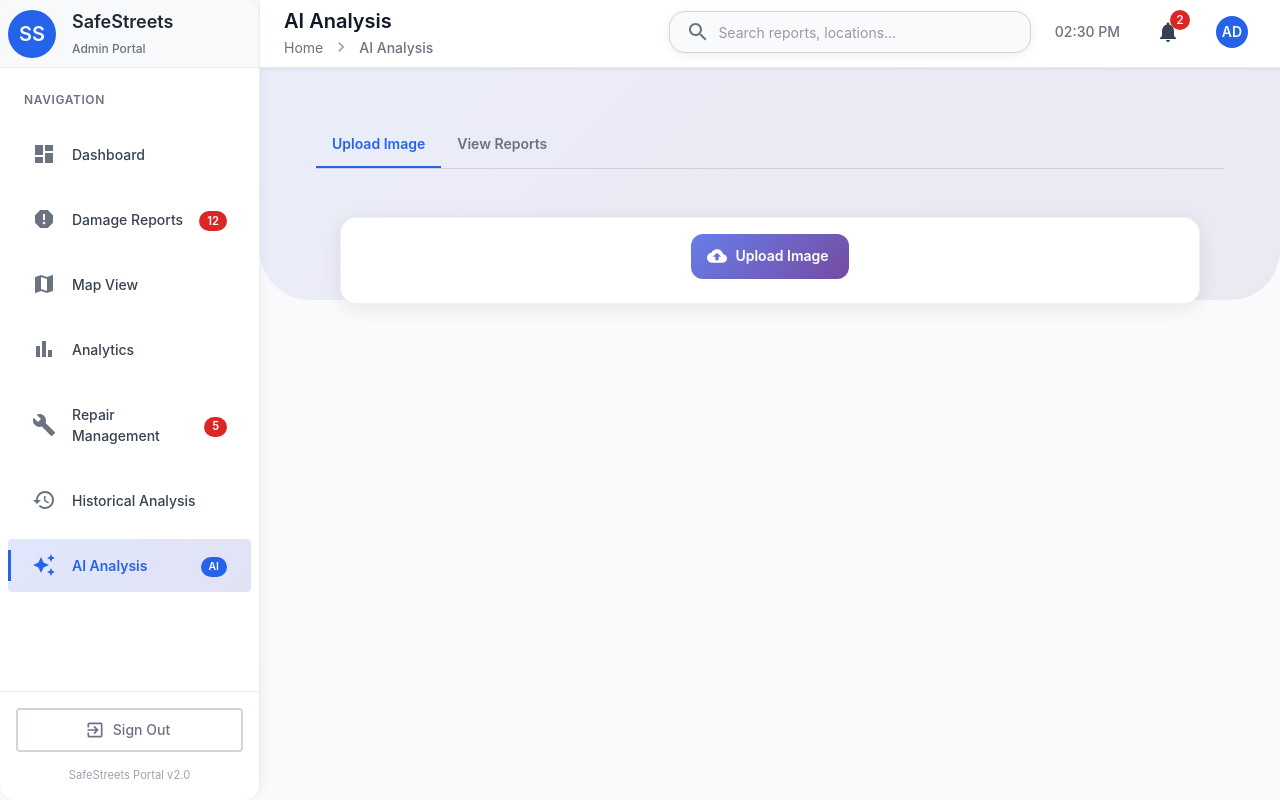
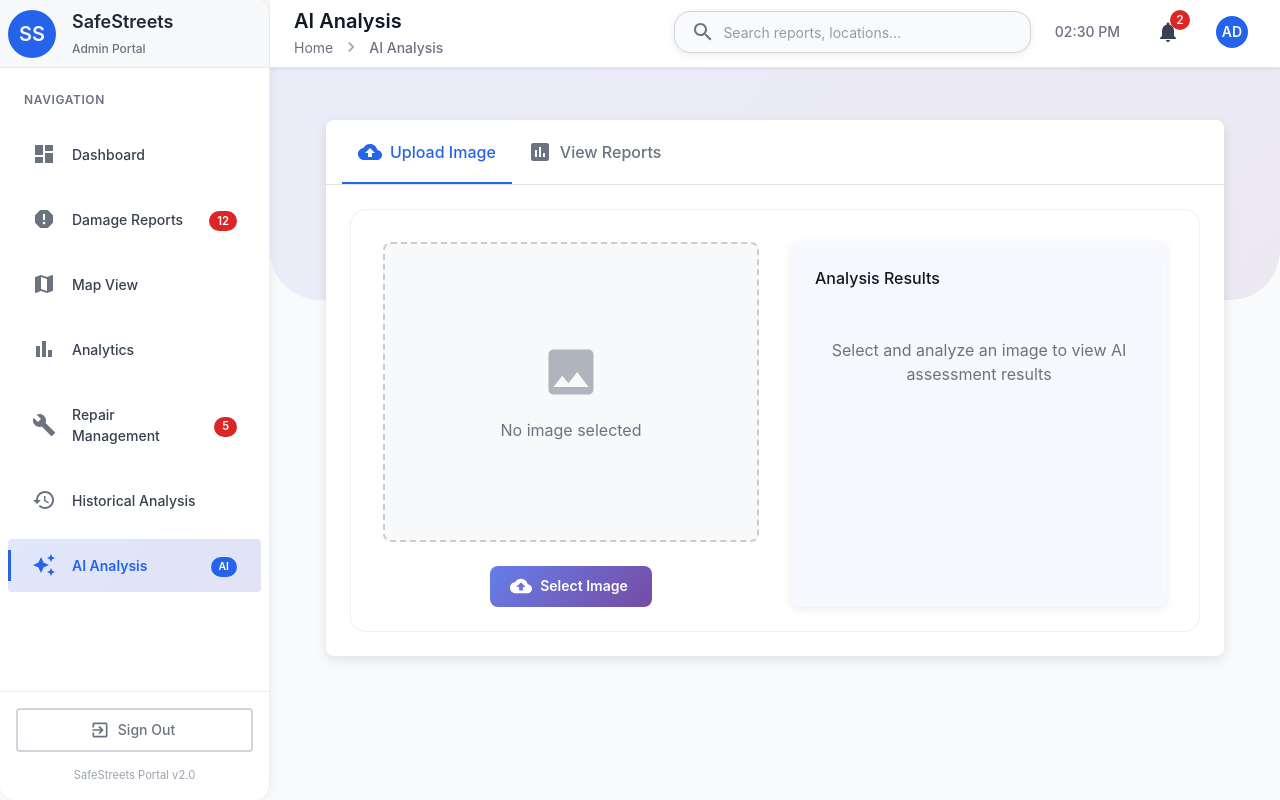
Before and after one commit to safestreets-g408/safestreets, a React (Create React App) app in the folder apps/admin-portal/: page /ai-analysis in a window 1280 px wide. Built offline with nearby package versions, Linux system fonts and the light colour scheme.

Commit message:
minor bugs fixes

```diff
--- a/apps/admin-portal/src/config/constants.js
+++ b/apps/admin-portal/src/config/constants.js
@@ -1,5 +1,5 @@
 // Layout
-export const DRAWER_WIDTH = 260;
+export const DRAWER_WIDTH = 270;
 
 // API
 export const API_BASE_URL = 'http://localhost:5030/api';
--- a/apps/admin-portal/src/pages/AiAnalysis.js
+++ b/apps/admin-portal/src/pages/AiAnalysis.js
@@ -10,10 +10,15 @@ import {
   Tabs,
   Tab,
   Paper,
-  Grid
+  Grid,
+  Divider,
+  Container,
+  Chip
 } from '@mui/material';
 import { styled } from '@mui/material/styles';
 import CloudUploadIcon from '@mui/icons-material/CloudUpload';
+import ImageIcon from '@mui/icons-material/Image';
+import AssessmentIcon from '@mui/icons-material/Assessment';
 import { api } from '../utils/api';
 import { TOKEN_KEY } from '../config/constants';
 
@@ -159,85 +164,107 @@ const AiAnalysis = () => {
     }
   };
 
-  const renderReports = () => {
-    if (reportsLoading) {
-      return <CircularProgress />;
-    }
-
-    if (!reports.length) {
-      return (
-        <Alert severity="info">
-          No reports found
-        </Alert>
-      );
-    }
-
-    return (
-      <Grid container spacing={3}>
-        {reports.map((report) => (
-          <Grid item xs={12} md={6} key={report.id}>
-            <Paper sx={{ p: 2 }}>
-              <Typography variant="h6" gutterBottom>
-                Damage Report
-              </Typography>
-              <Typography variant="body2" color="text.secondary" gutterBottom>
-                Uploaded by: {report.userEmail}
-              </Typography>
-              <Typography variant="body2" color="text.secondary" gutterBottom>
-                Date: {new Date(report.createdAt).toLocaleDateString()}
-              </Typography>
-              <Typography variant="body1" gutterBottom>
-                Damage Type: {report.damageType}
-              </Typography>
-              <Typography variant="body1" gutterBottom>
-                Severity: {report.severity}
-              </Typography>
-              <Typography variant="body1" gutterBottom>
-                Priority: {report.priority}
-              </Typography>
-              {report.annotatedImage && (
-                <Box sx={{ mt: 2 }}>
-                  <img
-                    src={report.annotatedImage}
-                    alt="Annotated damage"
-                    style={{
-                      width: '100%',
-                      maxHeight: 200,
-                      objectFit: 'contain',
-                      borderRadius: 4,
-                      border: '1px solid rgba(0,0,0,0.1)'
-                    }}
-                  />
-                </Box>
-              )}
-            </Paper>
-          </Grid>
-        ))}
-      </Grid>
-    );
-  };
+  // Reports are now rendered directly in the JSX of TabPanel with index 1
 
   return (
     <Box sx={{ p: 3 }}>
 
-      <Box sx={{ borderBottom: 1, borderColor: 'divider', mb: 3 }}>
-        <Tabs value={tabValue} onChange={handleTabChange}>
-          <Tab label="Upload Image" />
-          <Tab label="View Reports" />
+      <Paper
+        elevation={2}
+        sx={{
+          borderRadius: 2,
+          overflow: 'hidden',
+          mb: 4
+        }}
+      >
+        <Box sx={{ px: 2, borderBottom: 1, borderColor: 'divider' }}>
+          <Tabs
+            value={tabValue}
+            onChange={handleTabChange}
+            variant="scrollable"
+            scrollButtons="auto"
+            sx={{
+              '& .MuiTab-root': {
+                minHeight: '64px',
+                textTransform: 'none',
+                fontSize: '1rem',
+                fontWeight: 500,
+              }
+            }}
+          >
+            <Tab
+              label="Upload Image"
+              icon={<CloudUploadIcon />}
+              iconPosition="start"
+            />
+            <Tab
+              label="View Reports"
+              icon={<AssessmentIcon />}
+              iconPosition="start"
+            />
           </Tabs>
         </Box>
 
         <TabPanel value={tabValue} index={0}>
-        <Card>
-          <CardContent>
-            <Box sx={{ display: 'flex', flexDirection: 'column', alignItems: 'center', gap: 2 }}>
+          <Card sx={{ boxShadow: 'none' }}>
+            <CardContent sx={{ px: { xs: 2, sm: 4 }, py: 4 }}>
+              <Grid container spacing={4}>
+                <Grid item xs={12} md={6}>
+                  <Box sx={{
+                    display: 'flex',
+                    flexDirection: 'column',
+                    alignItems: 'center',
+                    gap: 3,
+                    height: '100%',
+                    justifyContent: 'center'
+                  }}>
+                    <Paper
+                      elevation={0}
+                      sx={{
+                        width: '100%',
+                        height: 300,
+                        borderRadius: 2,
+                        border: '2px dashed #ccc',
+                        display: 'flex',
+                        flexDirection: 'column',
+                        alignItems: 'center',
+                        justifyContent: 'center',
+                        backgroundColor: '#f8f9fa',
+                        position: 'relative',
+                        overflow: 'hidden'
+                      }}
+                    >
+                      {previewUrl ? (
+                        <img
+                          src={previewUrl}
+                          alt="Preview"
+                          style={{
+                            width: '100%',
+                            height: '100%',
+                            objectFit: 'contain',
+                            padding: '16px'
+                          }}
+                        />
+                      ) : (
+                        <>
+                          <ImageIcon sx={{ fontSize: 60, color: 'text.secondary', opacity: 0.5, mb: 2 }} />
+                          <Typography variant="body1" color="text.secondary">
+                            No image selected
+                          </Typography>
+                        </>
+                      )}
+                    </Paper>
+
+                    <Box sx={{ display: 'flex', gap: 2, width: '100%', justifyContent: 'center' }}>
                       <Button
                         component="label"
                         variant="contained"
                         startIcon={<CloudUploadIcon />}
                         disabled={loading}
+                        size="large"
+                        sx={{ px: 3, py: 1, borderRadius: 2 }}
                       >
-                Upload Image
+                        Select Image
                         <VisuallyHiddenInput
                           type="file"
                           accept="image/jpeg,image/png"
@@ -245,61 +272,211 @@ const AiAnalysis = () => {
                         />
                       </Button>
 
-              {previewUrl && (
-                <Box sx={{ mt: 2, width: '100%', maxHeight: 300, overflow: 'hidden' }}>
+                      {selectedImage && (
+                        <Button
+                          variant="contained"
+                          color="secondary"
+                          onClick={analyzeImage}
+                          disabled={loading}
+                          size="large"
+                          sx={{ px: 3, py: 1, borderRadius: 2 }}
+                        >
+                          {loading ? (
+                            <>
+                              <CircularProgress size={20} sx={{ mr: 1, color: 'white' }} />
+                              Analyzing...
+                            </>
+                          ) : 'Analyze Image'}
+                        </Button>
+                      )}
+                    </Box>
+                  </Box>
+                </Grid>
+
+                <Grid item xs={12} md={6}>
+                  <Paper
+                    elevation={1}
+                    sx={{
+                      p: 3,
+                      height: '100%',
+                      borderRadius: 2,
+                      backgroundColor: '#f8f8ff'
+                    }}
+                  >
+                    <Typography variant="h6" gutterBottom sx={{ mb: 2, fontWeight: 500 }}>
+                      Analysis Results
+                    </Typography>
+
+                    {error && (
+                      <Alert severity="error" sx={{ width: '100%', mb: 2 }}>
+                        {error}
+                      </Alert>
+                    )}
+
+                    {loading && (
+                      <Box sx={{
+                        display: 'flex',
+                        flexDirection: 'column',
+                        alignItems: 'center',
+                        justifyContent: 'center',
+                        my: 6,
+                        gap: 2
+                      }}>
+                        <CircularProgress />
+                        <Typography variant="body2" color="text.secondary">
+                          Processing image with AI...
+                        </Typography>
+                      </Box>
+                    )}
+
+                    {!loading && !error && prediction ? (
+                      <Box sx={{ pt: 2 }}>
+                        <Grid container spacing={2}>
+                          <Grid item xs={12}>
+                            <Paper sx={{ p: 2, borderRadius: 2, bgcolor: '#e3f2fd', mb: 2 }}>
+                              <Box sx={{ display: 'flex', alignItems: 'center', justifyContent: 'space-between', mb: 1 }}>
+                                <Typography variant="subtitle1" fontWeight="medium">Damage Type</Typography>
+                                <Chip
+                                  label={prediction.prediction.damageType}
+                                  color="primary"
+                                  variant="filled"
+                                  size="medium"
+                                />
+                              </Box>
+                            </Paper>
+                          </Grid>
+                          <Grid item xs={12} sm={6}>
+                            <Paper sx={{ p: 2, borderRadius: 2, bgcolor: '#fff8e1', height: '100%' }}>
+                              <Box sx={{ display: 'flex', flexDirection: 'column', alignItems: 'center', gap: 1 }}>
+                                <Typography variant="subtitle2" color="text.secondary">Severity</Typography>
+                                <Chip
+                                  label={prediction.prediction.severity}
+                                  color={prediction.prediction.severity.toLowerCase() === 'high' ? 'error' : 'warning'}
+                                  sx={{ fontWeight: 'bold' }}
+                                />
+                              </Box>
+                            </Paper>
+                          </Grid>
+                          <Grid item xs={12} sm={6}>
+                            <Paper sx={{ p: 2, borderRadius: 2, bgcolor: '#f9fbe7', height: '100%' }}>
+                              <Box sx={{ display: 'flex', flexDirection: 'column', alignItems: 'center', gap: 1 }}>
+                                <Typography variant="subtitle2" color="text.secondary">Priority</Typography>
+                                <Chip
+                                  label={prediction.prediction.priority}
+                                  color={prediction.prediction.priority.toLowerCase() === 'high' ? 'error' : 'info'}
+                                  sx={{ fontWeight: 'bold' }}
+                                />
+                              </Box>
+                            </Paper>
+                          </Grid>
+                        </Grid>
+                      </Box>
+                    ) : !loading && !error && (
+                      <Box sx={{
+                        display: 'flex',
+                        flexDirection: 'column',
+                        alignItems: 'center',
+                        justifyContent: 'center',
+                        my: 6,
+                        gap: 2
+                      }}>
+                        <Typography variant="body1" color="text.secondary" align="center">
+                          Select and analyze an image to view AI assessment results
+                        </Typography>
+                      </Box>
+                    )}
+                  </Paper>
+                </Grid>
+              </Grid>
+            </CardContent>
+          </Card>
+        </TabPanel>
+
+        <TabPanel value={tabValue} index={1}>
+          <Box sx={{ px: { xs: 1, sm: 3 }, py: 3 }}>
+            {reportsLoading ? (
+              <Box sx={{ display: 'flex', justifyContent: 'center', py: 4 }}>
+                <CircularProgress />
+              </Box>
+            ) : reports.length === 0 ? (
+              <Paper sx={{ p: 4, borderRadius: 2, textAlign: 'center', bgcolor: '#f5f5f5' }}>
+                <AssessmentIcon sx={{ fontSize: 60, color: 'text.secondary', opacity: 0.5, mb: 2 }} />
+                <Typography variant="h6" gutterBottom>No Reports Available</Typography>
+                <Typography variant="body2" color="text.secondary">
+                  Upload and analyze images to create damage reports
+                </Typography>
+              </Paper>
+            ) : (
+              <Grid container spacing={3}>
+                {reports.map((report) => (
+                  <Grid item xs={12} md={6} lg={4} key={report.id}>
+                    <Paper
+                      elevation={2}
+                      sx={{
+                        p: 0,
+                        borderRadius: 2,
+                        overflow: 'hidden',
+                        transition: 'transform 0.2s, box-shadow 0.2s',
+                        '&:hover': {
+                          transform: 'translateY(-4px)',
+                          boxShadow: 4
+                        }
+                      }}
+                    >
+                      {report.annotatedImage && (
+                        <Box sx={{
+                          width: '100%',
+                          height: 200,
+                          overflow: 'hidden',
+                          backgroundColor: '#f0f0f0'
+                        }}>
                           <img
-                    src={previewUrl}
-                    alt="Preview"
+                            src={report.annotatedImage}
+                            alt="Annotated damage"
                             style={{
                               width: '100%',
                               height: '100%',
-                      objectFit: 'contain'
+                              objectFit: 'cover'
                             }}
                           />
                         </Box>
                       )}
 
-              {selectedImage && (
-                <Button
-                  variant="contained"
-                  color="primary"
-                  onClick={analyzeImage}
-                  disabled={loading}
-                >
-                  {loading ? <CircularProgress size={24} /> : 'Analyze Image'}
-                </Button>
-              )}
+                      <Box sx={{ p: 2.5 }}>
+                        <Box sx={{ display: 'flex', justifyContent: 'space-between', alignItems: 'center', mb: 2 }}>
+                          <Typography variant="h6" sx={{ fontWeight: 500 }}>
+                            Damage Report
+                          </Typography>
+                          <Chip
+                            size="small"
+                            label={report.severity}
+                            color={report.severity === 'High' ? 'error' : report.severity === 'Medium' ? 'warning' : 'success'}
+                          />
+                        </Box>
 
-              {error && (
-                <Alert severity="error" sx={{ width: '100%', mt: 2 }}>
-                  {error}
-                </Alert>
-              )}
-
-              {prediction && (
-                <Box sx={{ width: '100%' }}>
-                  <Alert severity="success">
-                    <Typography variant="h6">Analysis Results:</Typography>
-                    <Typography variant="body1" sx={{ mt: 1 }}>
-                      Damage Type: {prediction.prediction.damageType}
-                    </Typography>
-                    <Typography variant="body1">
-                      Severity: {prediction.prediction.severity}
-                    </Typography>
-                    <Typography variant="body1">
-                      Priority: {prediction.prediction.priority}
-                    </Typography>
-                  </Alert>
+                        <Box sx={{ display: 'flex', flexDirection: 'column', gap: 1 }}>
+                          <Box sx={{ display: 'flex', justifyContent: 'space-between' }}>
+                            <Typography variant="body2" color="text.secondary">Type</Typography>
+                            <Typography variant="body2" fontWeight="medium">{report.damageType}</Typography>
                           </Box>
+                          <Box sx={{ display: 'flex', justifyContent: 'space-between' }}>
+                            <Typography variant="body2" color="text.secondary">Priority</Typography>
+                            <Typography variant="body2" fontWeight="medium">{report.priority}</Typography>
+                          </Box>
+                          <Box sx={{ display: 'flex', justifyContent: 'space-between' }}>
+                            <Typography variant="body2" color="text.secondary">Date</Typography>
+                            <Typography variant="body2">{new Date(report.createdAt).toLocaleDateString()}</Typography>
+                          </Box>
+                        </Box>
+                      </Box>
+                    </Paper>
+                  </Grid>
+                ))}
+              </Grid>
             )}
           </Box>
-          </CardContent>
-        </Card>
         </TabPanel>
-
-      <TabPanel value={tabValue} index={1}>
-        {renderReports()}
-      </TabPanel>
+      </Paper>
     </Box>
   );
 };
```
Lines whose indentation alone changed are shown as unchanged.
